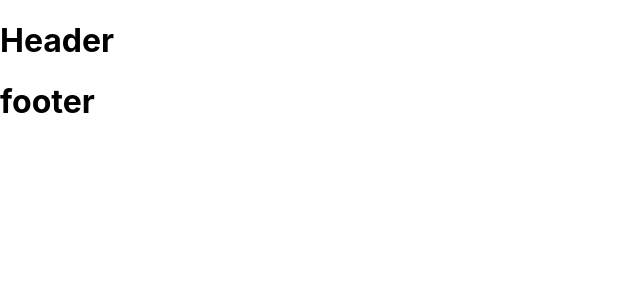
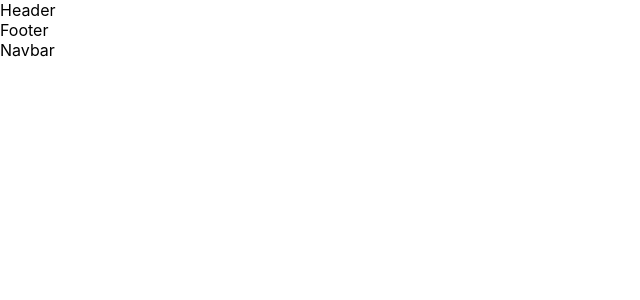
Before and after one commit to shadi38485/store_online_react, a React (Create React App) app: page / in a window 1280 px wide. Shown: the top 300 px of the page, without its empty margins (0-640 px from the left). Built offline with nearby package versions, Linux system fonts and the light colour scheme.

Commit message:
learn code snippet for create components

```diff
--- a/src/App.jsx
+++ b/src/App.jsx
@@ -2,6 +2,7 @@
 // import {Header, sum} from "./components/Header";
 import Header from "./components/Header";
 import Footer from "./components/Footer";
+import Navbar from "./components/Navbar";
 
 // class components
 // function components ----> a function that return jsx & have some options (hooks---> hellper function)
@@ -20,6 +21,7 @@
     <div>
       <Header />
       <Footer />
+      <Navbar/>
     </div>
   );
 }
--- a/src/components/Footer.jsx
+++ b/src/components/Footer.jsx
@@ -1,7 +1,17 @@
-function Footer() {
-    return(
-        <h1>footer</h1>
-    )
+// function Footer() {
+//     return(
+//         <h1>footer</h1>
+//     )
 
+// }
+// export default Footer;
+
+import React from 'react'
+
+const Footer = () => {
+  return (
+    <div>Footer</div>
+  )
 }
-export default Footer;
+
+export default Footer
--- a/src/components/Header.jsx
+++ b/src/components/Header.jsx
@@ -1,15 +1,26 @@
-function Header() {
-  return(
-    <header>
-        <h1>Header</h1>
-    </header>
+// function Header() {
+//   return(
+//     <header>
+//         <h1>Header</h1>
+//     </header>
+//   )
+// }
+
+// // function sum(x,y) {
+// //   return x+y
+// // }
+
+
+// // export  {Header, sum}
+// export default Header
+
+
+import React from 'react'
+
+const Header = () => {
+  return (
+    <div>Header</div>
   )
 }
 
-// function sum(x,y) {
-//   return x+y
-// }
-
-
-// export  {Header, sum}
 export default Header
--- /dev/null
+++ b/src/components/Navbar.jsx
@@ -0,0 +1,19 @@
+// import React from 'react'
+
+// function Navbar() {
+//   return (
+//     <div>Navbar</div>
+//   )
+// }
+
+// export default Navbar
+
+import React from 'react'
+
+const Navbar = () => {
+  return (
+    <div>Navbar</div>
+  )
+}
+
+export default Navbar
```
